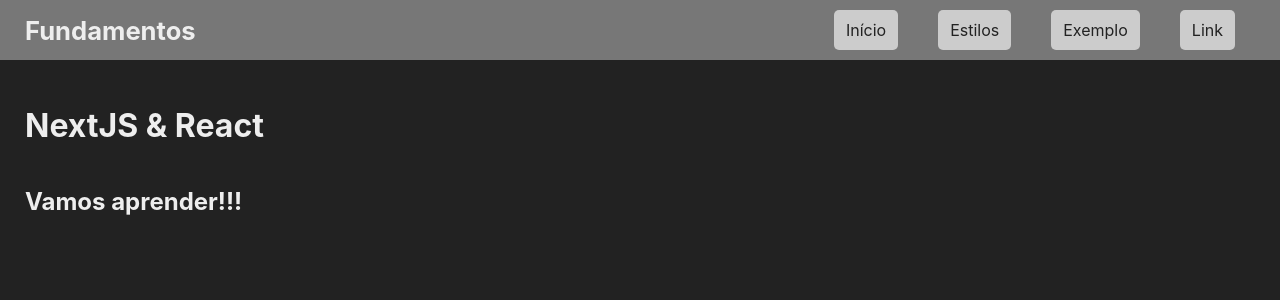
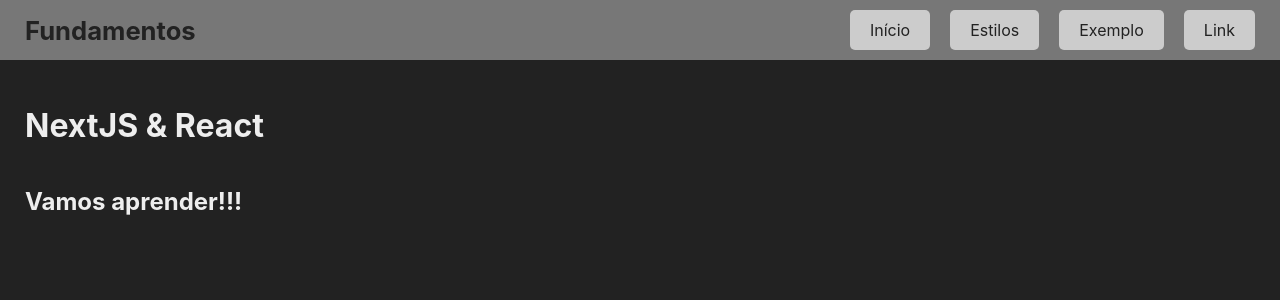
Before and after one commit to luciocarvalho10/nextjs-fundamentos, a Next.js app: page / in a window 1280 px wide. Shown: the top 300 px of the page. Built offline with nearby package versions, Linux system fonts and the light colour scheme.

Commit message:
Atualizando a navegação

```diff
--- a/src/components/Cabecalho.jsx
+++ b/src/components/Cabecalho.jsx
@@ -1,4 +1,5 @@
 import styles from '../styles/Cabecalho.module.css'
+import Navegador from './Navegador'
 export default function Cabecalho(props) {
   return (
     <header className={styles.Cabecalho}>
@@ -8,10 +9,10 @@
         </h1>
       </div>
       <div className={styles.links}>
-        <a href="/">Início</a>
-        <a href="/estilos">Estilos</a>
-        <a href="/exemplo">Exemplo</a>
-        <a href="/linkc">Link</a>
+        <Navegador texto="Início" destino="/" />
+        <Navegador texto="Estilos" destino="/estilos" />
+        <Navegador texto="Exemplo" destino="/exemplo" />
+        <Navegador texto="Link" destino="/linkc" />
       </div>
     </header>
   )
--- /dev/null
+++ b/src/components/Navegador.jsx
@@ -0,0 +1,12 @@
+import Link from 'next/link'
+import styles from '../styles/Navegador.module.css'
+
+export default function Navegador(props) {
+  return (
+    <div className={styles.link}>
+      <Link  href={props.destino}>
+        {props.texto}
+      </Link>
+    </div>
+  )
+}
--- a/src/styles/Cabecalho.module.css
+++ b/src/styles/Cabecalho.module.css
@@ -13,6 +13,7 @@
 .titulo h1 {
   margin: 0;
   font-size: 1.6rem;
+  color: #222;
 }
 
 .links {
@@ -21,11 +22,3 @@
   margin-right: 25px;
   flex-grow: 1;
 }
-
-.links a {
-  margin: 10px 20px;
-  padding: 10px 12px;
-  background-color: #ccc;
-  color: #222;
-  border-radius: 5px;
-}
--- /dev/null
+++ b/src/styles/Navegador.module.css
@@ -0,0 +1,12 @@
+.link {
+  align-self: center;
+  margin: 20px 0px;
+}
+
+.link a {
+  margin: 10px 0px 10px 20px;
+  padding: 10px 20px;
+  background-color: #ccc;
+  color: #222;
+  border-radius: 5px;
+}
```
